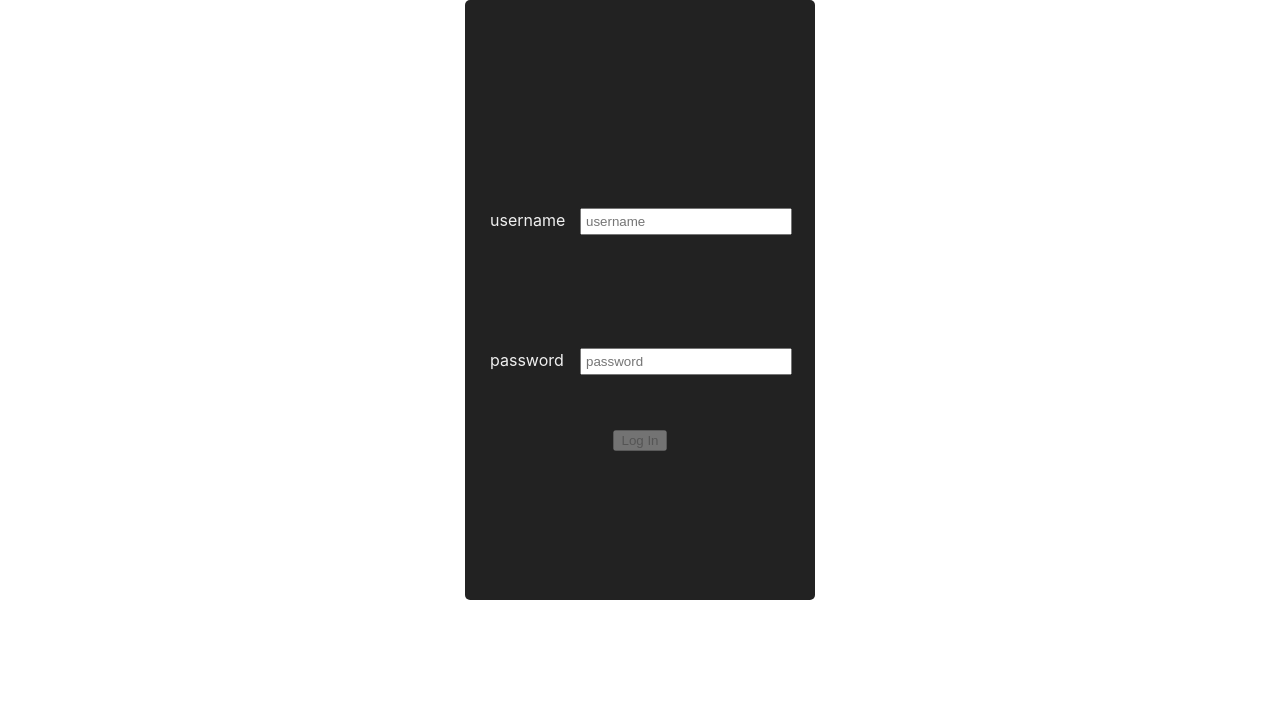
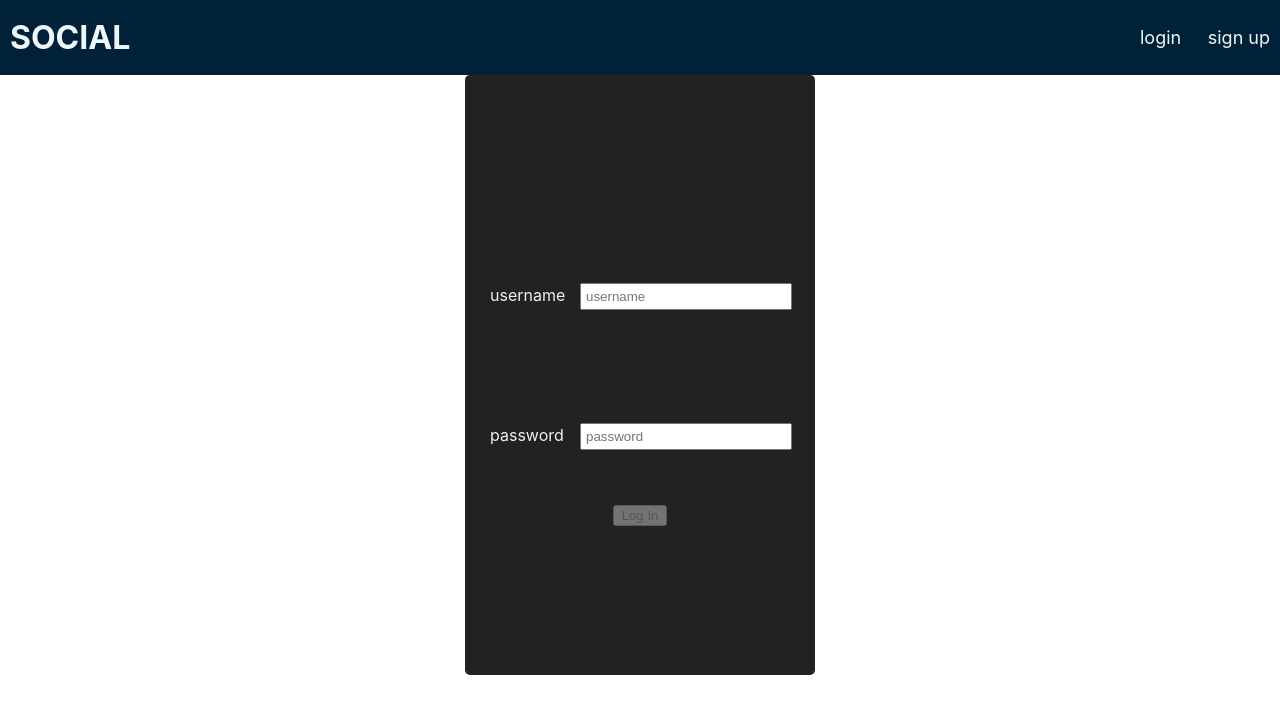
Before and after one commit to AVX00/red-social-alberto-vidal, a React (Create React App) app: page /login in a window 1280 px wide. Shown: the top 714 px of the page. Built offline with nearby package versions, Linux system fonts and the light colour scheme.

Commit message:
created header with links to register and login

```diff
--- a/src/App.js
+++ b/src/App.js
@@ -1,13 +1,17 @@
 import { Navigate, Route, Routes } from "react-router-dom";
+import Header from "./components/Header/Header";
 import UserFormPage from "./pages/UserFormPage";
 
 function App() {
   return (
-    <Routes>
-      <Route path="/" element={<Navigate to="/login" />} />
-      <Route path="/login" element={<UserFormPage isLogin={true} />} />
-      <Route path="/register" element={<UserFormPage isLogin={false} />} />
-    </Routes>
+    <>
+      <Header />
+      <Routes>
+        <Route path="/" element={<Navigate to="/login" />} />
+        <Route path="/login" element={<UserFormPage isLogin={true} />} />
+        <Route path="/register" element={<UserFormPage isLogin={false} />} />
+      </Routes>
+    </>
   );
 }
 
--- /dev/null
+++ b/src/components/Header/Header.js
@@ -0,0 +1,48 @@
+import { useContext } from "react";
+import { Link } from "react-router-dom";
+import UserContext from "../../store/constexts/userContext/UserContext";
+
+const { default: styled } = require("styled-components");
+
+const HeaderBar = styled.header`
+  margin: 0;
+  padding: 0;
+  width: 100vw;
+  height: 75px;
+  background-color: #002137;
+  color: #edf6f9;
+  display: flex;
+  justify-content: space-between;
+  & h1 {
+    line-height: 75px;
+    margin: 0 10px;
+  }
+  & nav {
+    display: flex;
+    width: 130px;
+    justify-content: space-between;
+    margin: 0 10px;
+    & a {
+      text-decoration: none;
+      font-size: 18px;
+      line-height: 75px;
+      color: #edf6f9;
+    }
+  }
+`;
+
+const Header = () => {
+  const { user } = useContext(UserContext);
+  return (
+    <HeaderBar>
+      <h1>SOCIAL</h1>
+      {user ? <h2>{user}</h2> : null}
+      <nav>
+        <Link to="/Login">login</Link>
+        <Link to="/register">sign up</Link>
+      </nav>
+    </HeaderBar>
+  );
+};
+
+export default Header;
--- a/src/components/UserForm.js
+++ b/src/components/UserForm/UserForm.js
@@ -1,7 +1,7 @@
 import { useState } from "react";
 import { useNavigate } from "react-router-dom";
 import styled from "styled-components";
-import useUser from "../hooks/useUser";
+import useUser from "../../hooks/useUser";
 
 const Form = styled.form`
   box-sizing: border-box;
--- a/src/pages/UserFormPage.js
+++ b/src/pages/UserFormPage.js
@@ -1,5 +1,5 @@
 import styled from "styled-components";
-import UserForm from "../components/UserForm";
+import UserForm from "../components/UserForm/UserForm";
 
 const FormContainer = styled.div`
   margin: 0 auto;
```
Also changed, not shown: 1 other file (tests, documents, lock files or other folders).
